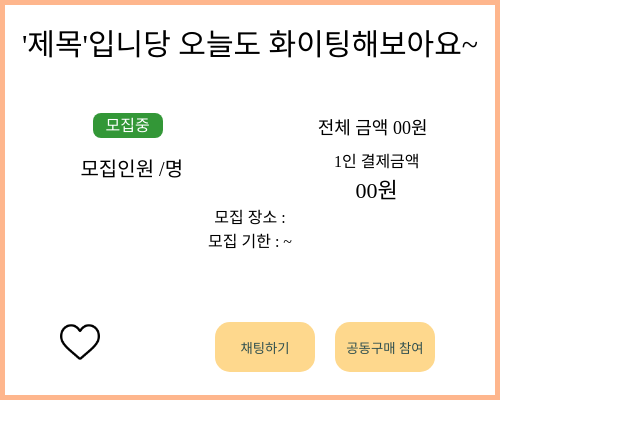
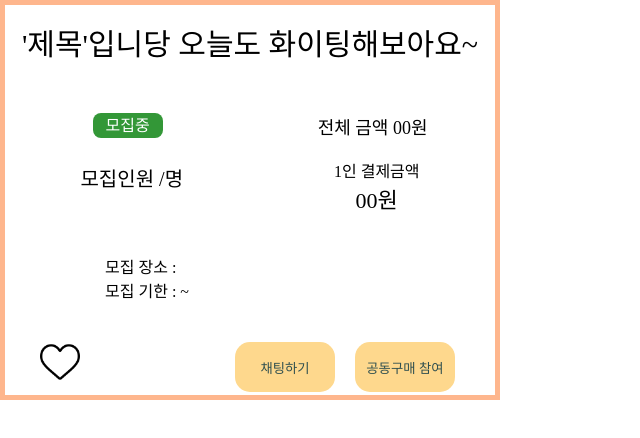
Before and after one commit to team-AFAD/AFAD, a React (Create React App) app in the folder client/: page / in a window 1280 px wide. Shown: the top 438 px of the page, without its empty margins (0-640 px from the left). Built offline with nearby package versions, Linux system fonts and the light colour scheme.

Commit message:
feat : MainInfo div space

```diff
--- a/client/src/components/Read/MainInfo.js
+++ b/client/src/components/Read/MainInfo.js
@@ -15,16 +15,19 @@ function MainInfo () {
     return (
         <div className="MainInfo">
             <Title /> <br />
-            <div className='CompoWrap_flex'>
+            <div className='CompoWrap_flex topInfo'>
                 <RecruitingBtn />
                 <Amount />
             </div>
 
-            <div className='CompoWrap_flex'>
+            <div className='CompoWrap_flex middleInfo'>
                 <NumPeople />
                 <PerPayment />
             </div>
-            <AreaDate />
+
+            <div className='bottomInfo'>
+                <AreaDate />
+            </div>
 
             <div className='CompoWrap_flex ReadBtn'>
                 <LikeBtn />
--- a/client/src/components/Read/mainInfo.scss
+++ b/client/src/components/Read/mainInfo.scss
@@ -35,9 +35,25 @@
         &.ReadBtn {
             position: relative;
             top: 70px;
+            justify-content: space-between;
+            padding: 0 30px;
         }
         .TowBtnFlex {
             display: flex;
         }
     }
+    .topInfo {
+        // border: 1px solid red;
+    }
+    .middleInfo {
+        // border: 1px solid red;
+        margin: 10px 0;
+    }
+    .bottomInfo {
+        // border: 1px solid red;
+        position: relative;
+        top: 30px;
+        padding-left: 100px;
+        text-align: left;
+    }
 }
```
